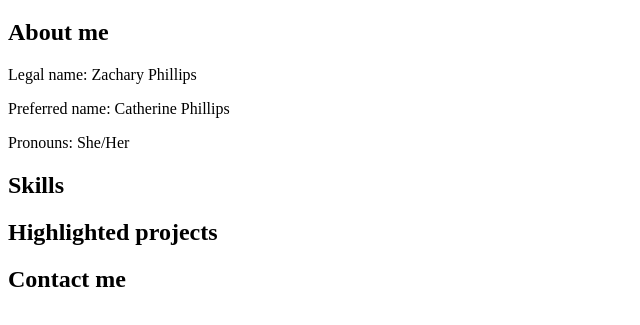
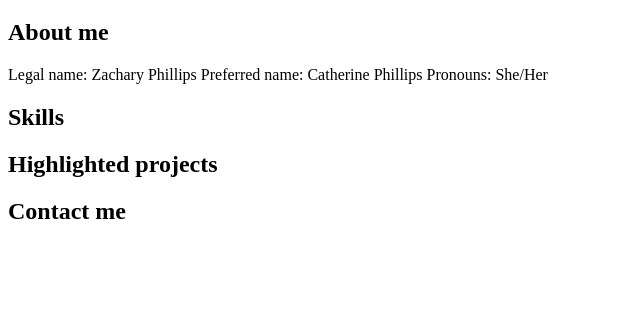
Before and after one commit to Diyn67/Diyn67.github.io, a plain HTML site: page index.html in a window 1280 px wide. Shown: the part 61-386 px from the top of the page, without its empty margins (0-640 px from the left). Drawn offline with Linux system fonts and the light colour scheme.

Commit message:
finalsync

```diff
--- a/index.html
+++ b/index.html
@@ -6,9 +6,9 @@
     <body>
         <h1>Catherine Phillips</h1>
         <div class="about"><h2>About me</h2></div>
-        <p>Legal name: Zachary Phillips</p>
-        <p>Preferred name: Catherine Phillips</p>
-        <p>Pronouns: She/Her</p>
+        <body>Legal name: Zachary Phillips</body>
+        <body>Preferred name: Catherine Phillips</body>
+        <body>Pronouns: She/Her</body>
         <div class="skills"><h2>Skills</h2></div>
         <div class="projects"><h2>Highlighted projects</h2></div>
         <div class="contact"><h2>Contact me</h2></div>
```
